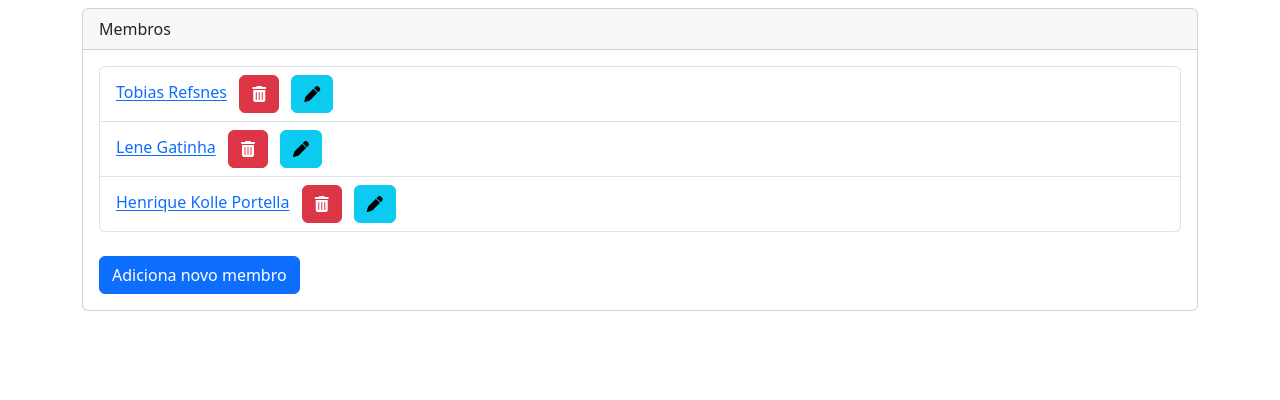
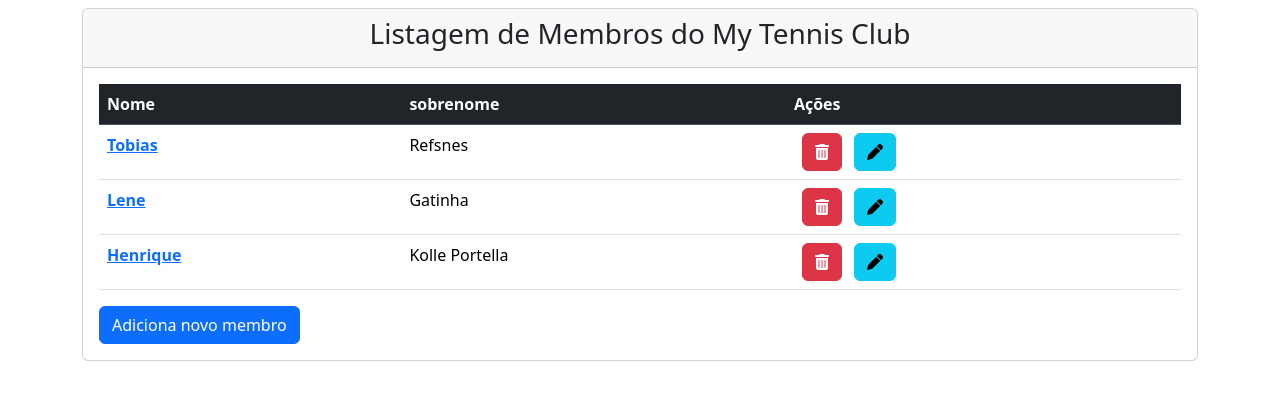
Before and after one commit to FabioPortella/my_tennis_club, a Django app: page /members/ in a window 1280 px wide. Shown: the part 76-476 px from the top of the page. Run offline with Django 4.2, Linux system fonts and the light colour scheme; data comes from the database, SQL or seed files in the repository; some libraries are stand-ins or nearby versions.

Commit message:
alguns ajustes de interface

```diff
--- a/members/templates/all_members.html
+++ b/members/templates/all_members.html
@@ -1,30 +1,38 @@
 {% extends "master.html" %}
 
 {% block title %}
-  My Tennis Club - List of all members
+  My Tennis Club - Lista de todos os membros
 {% endblock %}
 
-
 {% block content %}
-
 <div class="card mt-2">
 
-  <div class="card-header">
-    Membros
+  <div class="card-header text-center">
+    <h3> Listagem de Membros do My Tennis Club </h3>
   </div>
-
   <div class="card-body">
-    <ul class="list-group">
-    {% for x in mymembers %}
-      <li class="list-group-item">
-        <a href="details/{{ x.id }}">{{ x.firstname }} {{ x.lastname }}</a>
-        <a href="delete/{{x.id }}" class="ms-2 btn btn-danger"><i class="fa-solid fa-trash-can"></i></a>
-        <a href="update/{{x.id }}" class="ms-2 btn btn-info"><i class="fa-solid fa-pen"></i></a>
-      </li>
+    <table class="table">
+      <thead class="table-dark">
+        <tr>
+          <th scope="col">Nome</th>
+          <th scope="col">sobrenome</th>
+          <th scope="col">Ações</th>
+        </tr>
+      </thead>
+      <tbody>
+        {% for x in mymembers %}
+        <tr>
+          <th><a href="details/{{ x.id }}">{{ x.firstname }} </a></th>
+          <td>{{ x.lastname }}</td>
+          <td>
+            <a href="delete/{{x.id }}" class="ms-2 btn btn-danger"><i class="fa-solid fa-trash-can"></i></a>
+            <a href="update/{{x.id }}" class="ms-2 btn btn-info"><i class="fa-solid fa-pen"></i></a>
+          </td>
+        </tr>
       {% endfor %}
-    </ul>
-
-    <br><a href="add/" class="btn btn-primary">Adiciona novo membro</a>
+      </tbody>
+    </table>
+    <a href="add/" class="btn btn-primary">Adiciona novo membro</a>
   </div>
 
 </div>
--- a/members/templates/details.html
+++ b/members/templates/details.html
@@ -14,7 +14,7 @@
 
   <div class= "card-body">
     <a href="tel:+55{}".format(pessoa.phone)>Phone: {{ mymember.phone }}</a>
-    <p>Member since: {{ mymember.joined_date }}</p>
+    <p>Member since: {{ mymember.joined_date|date:'d / M / Y' }}</p>
 
   </div>
 </div>
--- a/members/templates/update.html
+++ b/members/templates/update.html
@@ -28,8 +28,7 @@
                 <br>
                 <button type="submit" class="btn btn-primary">Atualizar</button>
               </form>
-
-            <br><p><a href="/members">Voltar</a></p>
+              <br><p><a class="btn btn-secondary" href="/members">Voltar</a></p>
         </div>
     </div>
 {% endblock %}
--- a/members/views.py
+++ b/members/views.py
@@ -1,9 +1,9 @@
+from datetime import datetime
 from django.http import HttpResponse, HttpResponseRedirect
 from django.template import loader
 from django.shortcuts import render, redirect
 from django.urls import reverse
 from .models import Member
-from .forms import MembersForm
 
 
 def members(request):
@@ -34,8 +34,9 @@ def addrecord(request):
     first = request.POST['first']
     last = request.POST['last']
     phone = request.POST['phone']
+    joined_date = datetime.now()
 
-    member = Member(firstname=first, lastname=last, phone=phone)
+    member = Member(firstname=first, lastname=last, phone=phone, joined_date=joined_date)
     member.save()
     return HttpResponseRedirect(reverse('members'))
 
```
Also changed, not shown: members/forms.py (deleted, +0 -7 lines), members/models.py (+4 -4 lines), members/templates/add.html (+5 -5 lines), members/migrations/0003_alter_member_firstname_alter_member_joined_date_and_more.py (added), members/migrations/0004_alter_member_joined_date.py (added).
